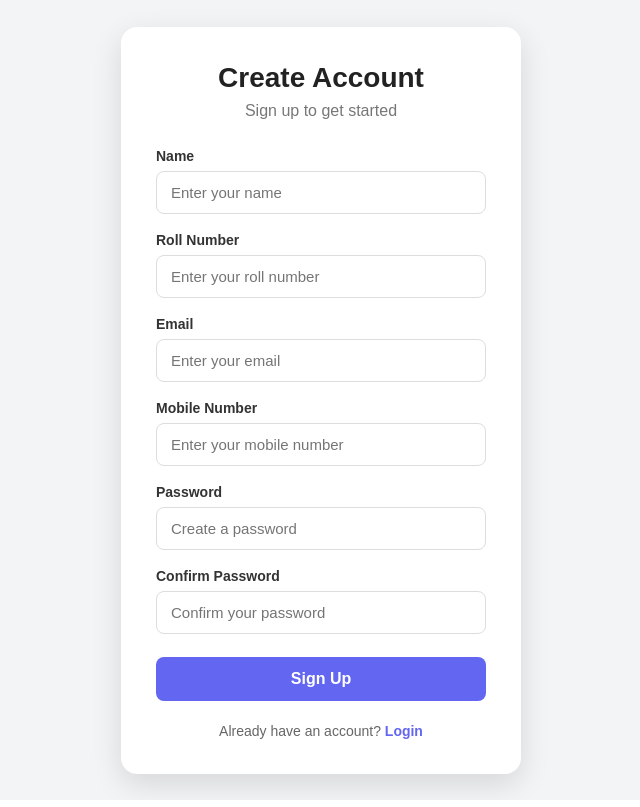
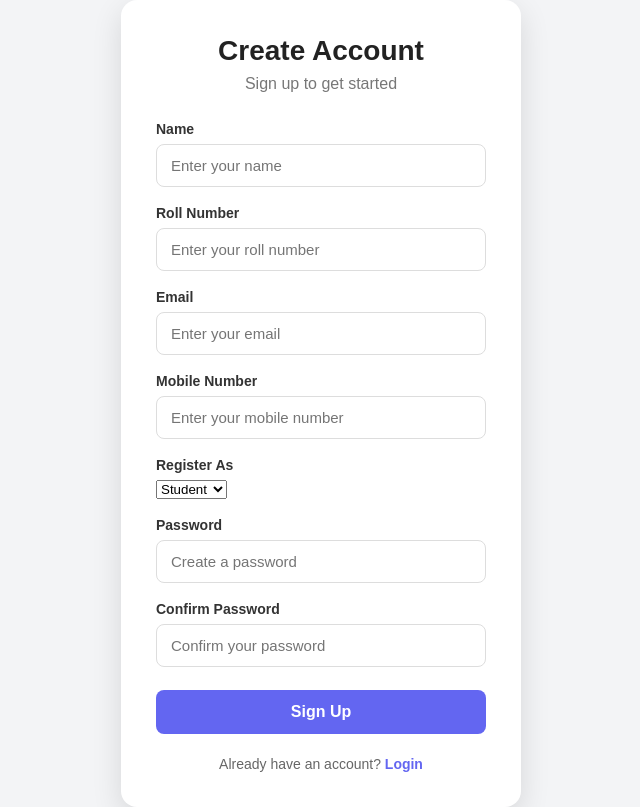
Before and after one commit to mahaanandareddy200611-droid/Attendance-System, a React (Vite) app in the folder lecturer-web/: page /signup in a window 1280 px wide. Shown: the whole page, without its empty margins (319-959 px from the left). Built offline with nearby package versions, Linux system fonts and the light colour scheme.

Commit message:
modules connected

```diff
--- a/lecturer-web/src/Pages/Signup.jsx
+++ b/lecturer-web/src/Pages/Signup.jsx
@@ -10,13 +10,13 @@ function Signup() {
   const [mobileNumber, setMobileNumber] = useState("");
   const [password, setPassword] = useState("");
   const [confirmPassword, setConfirmPassword] = useState("");
+  const [role, setRole] = useState("Student");
 
   const navigate = useNavigate();
 
   const handleSubmit = async (e) => {
     e.preventDefault();
 
-    // Check password
     if (password !== confirmPassword) {
       alert("Passwords do not match");
       return;
@@ -28,19 +28,17 @@ function Signup() {
         RollNumber: rollNumber,
         email: email,
         password: password,
-        role: "student",
+        role: role,
         faceImage_url: "",
         mobileNumber: mobileNumber
       };
 
-      // Send data to backend
       const response = await signupuser(data);
 
       console.log("Signup successful:", response);
 
-      alert(response.message);
+      alert(response.data.message);
 
-      // Navigate to login after successful signup
       navigate("/login");
 
     } catch (error) {
@@ -56,13 +54,18 @@ function Signup() {
   return (
     <div className="auth-page">
       <div className="auth-card">
+
         <h1>Create Account</h1>
-        <p className="subtitle">Sign up to get started</p>
+
+        <p className="subtitle">
+          Sign up to get started
+        </p>
 
         <form onSubmit={handleSubmit}>
 
           <div className="input-group">
             <label>Name</label>
+
             <input
               type="text"
               placeholder="Enter your name"
@@ -74,6 +77,7 @@ function Signup() {
 
           <div className="input-group">
             <label>Roll Number</label>
+
             <input
               type="text"
               placeholder="Enter your roll number"
@@ -85,6 +89,7 @@ function Signup() {
 
           <div className="input-group">
             <label>Email</label>
+
             <input
               type="email"
               placeholder="Enter your email"
@@ -96,6 +101,7 @@ function Signup() {
 
           <div className="input-group">
             <label>Mobile Number</label>
+
             <input
               type="tel"
               placeholder="Enter your mobile number"
@@ -105,8 +111,23 @@ function Signup() {
             />
           </div>
 
+          {/* ROLE */}
+          <div className="input-group">
+            <label>Register As</label>
+
+            <select
+              value={role}
+              onChange={(e) => setRole(e.target.value)}
+              required
+            >
+              <option value="Student">Student</option>
+              <option value="Lecturer">Lecturer</option>
+            </select>
+          </div>
+
           <div className="input-group">
             <label>Password</label>
+
             <input
               type="password"
               placeholder="Create a password"
@@ -118,6 +139,7 @@ function Signup() {
 
           <div className="input-group">
             <label>Confirm Password</label>
+
             <input
               type="password"
               placeholder="Confirm your password"
@@ -135,8 +157,11 @@ function Signup() {
 
         <p className="bottom-text">
           Already have an account?{" "}
-          <Link to="/login">Login</Link>
+          <Link to="/login">
+            Login
+          </Link>
         </p>
+
       </div>
     </div>
   );
```
Also changed, not shown: lecturer-web/src/Pages/StudentDashboard.jsx (added, +8 -0 lines).
